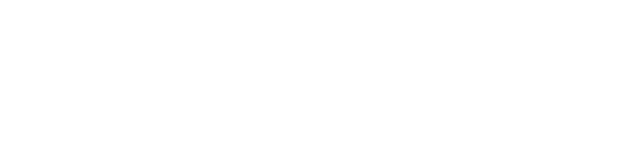
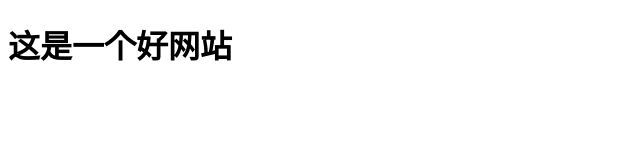
Before and after one commit to zhouzhigang190/git-demo, a plain HTML site: page index.html in a window 1280 px wide. Shown: the whole page, without its empty margins (0-640 px from the left). Drawn offline with Linux system fonts and the light colour scheme.

Commit message:
添加h1标签

```diff
--- a/index.html
+++ b/index.html
@@ -7,6 +7,6 @@
     <title>这是我的网址</title>
 </head>
 <body>
-
+    <h1>这是一个好网站</h1>
 </body>
 </html>
```
